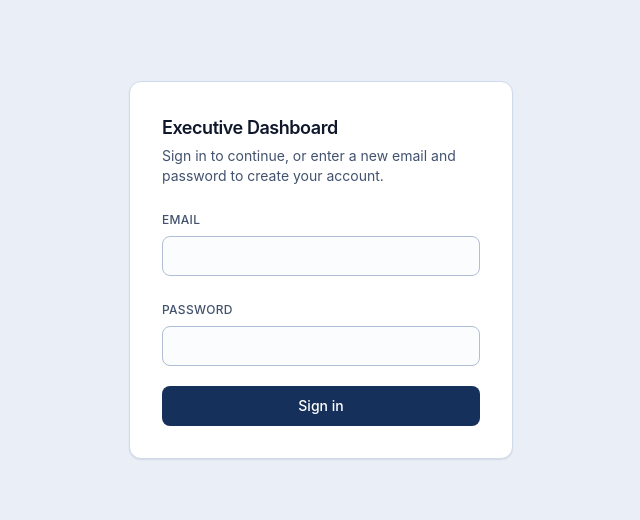
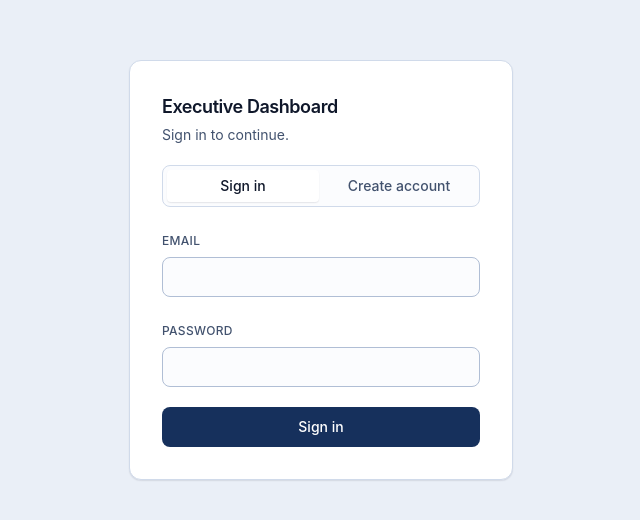
Before and after one commit to FLWizkid/Dashboard, a Next.js app: page /login in a window 1280 px wide. Shown: the part 130-650 px from the top of the page, without its empty margins (319-959 px from the left). Built offline with nearby package versions, Linux system fonts and the light colour scheme; no server answers.

Commit message:
Fix sign-in logic and reset password

```diff
--- a/src/components/auth/sign-in-form.tsx
+++ b/src/components/auth/sign-in-form.tsx
@@ -6,19 +6,32 @@ import { useState } from "react";
 import { Button } from "@/components/ui/button";
 import { Input, Label } from "@/components/ui/field";
 import { createClient } from "@/lib/supabase/client";
+import { cn } from "@/lib/utils";
+
+type Mode = "sign-in" | "sign-up";
 
 export function SignInForm() {
   const router = useRouter();
-  const supabase = createClient();
+  const [mode, setMode] = useState<Mode>("sign-in");
   const [email, setEmail] = useState("");
   const [password, setPassword] = useState("");
   const [error, setError] = useState<string | null>(null);
+  const [notice, setNotice] = useState<string | null>(null);
   const [loading, setLoading] = useState(false);
 
-  async function handleSignIn(event: React.FormEvent) {
+  const supabase = createClient();
+
+  function switchMode(next: Mode) {
+    setMode(next);
+    setError(null);
+    setNotice(null);
+  }
+
+  async function handleSubmit(event: React.FormEvent) {
     event.preventDefault();
     setLoading(true);
     setError(null);
+    setNotice(null);
 
     const trimmedEmail = email.trim();
     if (!trimmedEmail || !password) {
@@ -28,14 +41,8 @@ export function SignInForm() {
     }
 
     try {
-      const { error: signInError } = await supabase.auth.signInWithPassword({
-        email: trimmedEmail,
-        password,
-      });
-
-      if (signInError) {
-        if (signInError.message === "Invalid login credentials") {
-          const { error: signUpError } = await supabase.auth.signUp({
+      if (mode === "sign-up") {
+        const { data, error: signUpError } = await supabase.auth.signUp({
           email: trimmedEmail,
           password,
         });
@@ -45,18 +52,45 @@ export function SignInForm() {
           setLoading(false);
           return;
         }
-        } else {
-          setError(signInError.message);
+
+        // Supabase returns a user with no session when the email is already
+        // registered (anti-enumeration). Without this check the flow would
+        // look like a silent no-op.
+        if (!data.session) {
+          setError(
+            "An account already exists with that email. Switch to Sign in.",
+          );
           setLoading(false);
           return;
         }
+
+        router.push("/dashboard");
+        router.refresh();
+        return;
       }
 
-      const { data: { session } } = await supabase.auth.getSession();
-      if (!session) {
+      const { data, error: signInError } = await supabase.auth
+        .signInWithPassword({
+          email: trimmedEmail,
+          password,
+        });
+
+      if (signInError) {
         setError(
-          "Signed in but no session was created. " +
-          "Please try again or check your connection."
+          signInError.message === "Invalid login credentials"
+            ? "The email or password is not correct."
+            : signInError.message,
+        );
+        setLoading(false);
+        return;
+      }
+
+      // Use the session from the sign-in response itself — the server in this
+      // hosting environment cannot re-fetch it, and a separate getSession()
+      // round-trip here can race the cookie write.
+      if (!data.session) {
+        setError(
+          "Sign-in succeeded but no session was returned. Please try again.",
         );
         setLoading(false);
         return;
@@ -68,7 +102,7 @@ export function SignInForm() {
       setError(
         err instanceof Error
           ? err.message
-          : "Something went wrong. Please try again."
+          : "Something went wrong. Please try again.",
       );
       setLoading(false);
     }
@@ -77,7 +111,7 @@ export function SignInForm() {
   return (
     <main className="flex min-h-screen items-center justify-center px-4">
       <form
-        onSubmit={handleSignIn}
+        onSubmit={handleSubmit}
         className="w-full max-w-sm space-y-5 rounded-lg border border-line bg-surface-raised p-8 shadow-sm"
       >
         <div className="space-y-1">
@@ -85,9 +119,29 @@ export function SignInForm() {
             Executive Dashboard
           </h1>
           <p className="text-sm text-fg-muted">
-            Sign in to continue, or enter a new email and password to
-            create your account.
+            {mode === "sign-in"
+              ? "Sign in to continue."
+              : "Create your account."}
           </p>
+        </div>
+
+        <div
+          role="tablist"
+          aria-label="Authentication mode"
+          className="grid grid-cols-2 gap-1 rounded-md border border-line bg-surface p-1"
+        >
+          <ModeTab
+            active={mode === "sign-in"}
+            onClick={() => switchMode("sign-in")}
+          >
+            Sign in
+          </ModeTab>
+          <ModeTab
+            active={mode === "sign-up"}
+            onClick={() => switchMode("sign-up")}
+          >
+            Create account
+          </ModeTab>
         </div>
 
         <div className="space-y-1.5">
@@ -111,7 +165,7 @@ export function SignInForm() {
             minLength={6}
             value={password}
             onChange={(event) => setPassword(event.target.value)}
-            autoComplete="current-password"
+            autoComplete={mode === "sign-in" ? "current-password" : "new-password"}
           />
         </div>
 
@@ -120,11 +174,49 @@ export function SignInForm() {
             {error}
           </p>
         ) : null}
+        {notice ? (
+          <p className="text-sm text-fg-muted" role="status">
+            {notice}
+          </p>
+        ) : null}
 
         <Button type="submit" disabled={loading} className="w-full">
-          {loading ? "Signing in..." : "Sign in"}
+          {loading
+            ? mode === "sign-in"
+              ? "Signing in..."
+              : "Creating account..."
+            : mode === "sign-in"
+              ? "Sign in"
+              : "Create account"}
         </Button>
       </form>
     </main>
   );
 }
+
+function ModeTab({
+  active,
+  onClick,
+  children,
+}: {
+  active: boolean;
+  onClick: () => void;
+  children: React.ReactNode;
+}) {
+  return (
+    <button
+      type="button"
+      role="tab"
+      aria-selected={active}
+      onClick={onClick}
+      className={cn(
+        "rounded px-3 py-1.5 text-sm font-medium transition-colors duration-fast",
+        active
+          ? "bg-surface-raised text-fg shadow-sm"
+          : "text-fg-muted hover:text-fg",
+      )}
+    >
+      {children}
+    </button>
+  );
+}
```
Lines whose indentation alone changed are shown as unchanged.
